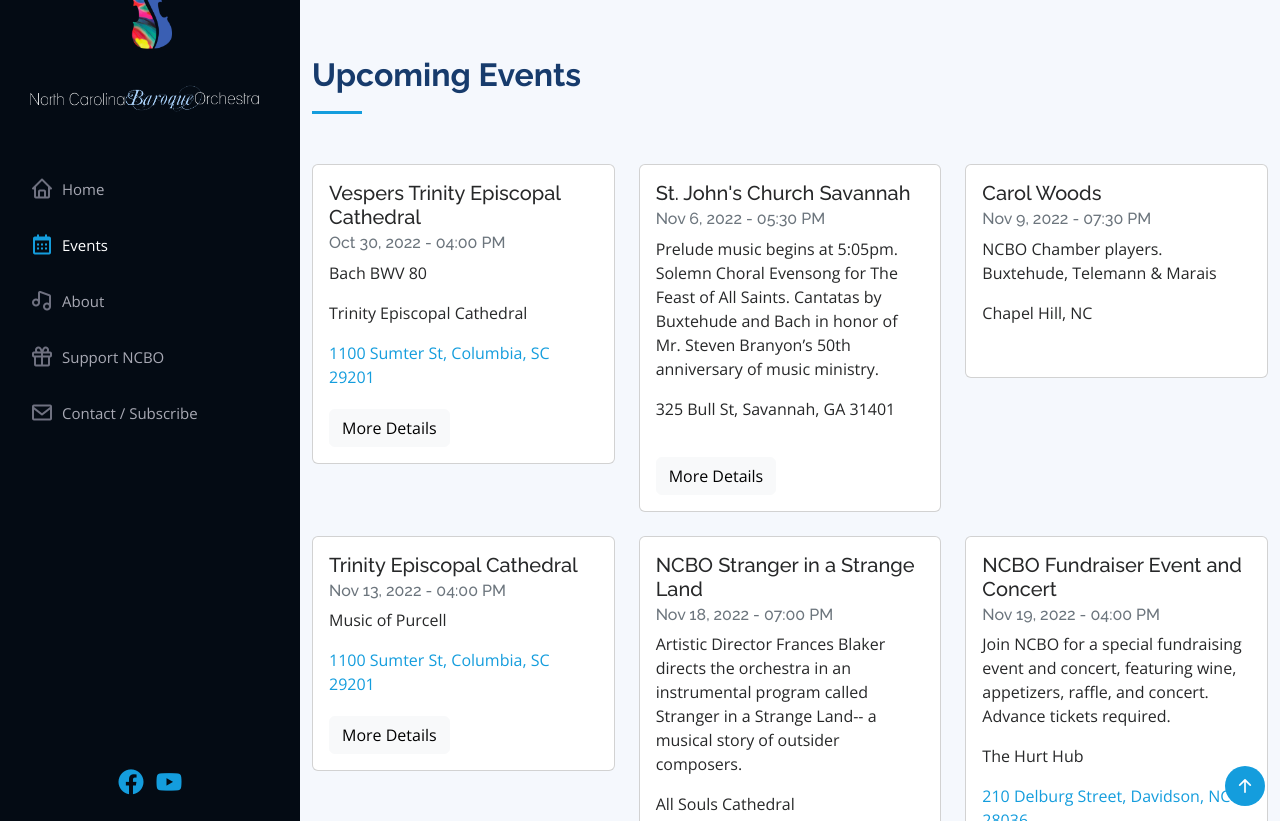
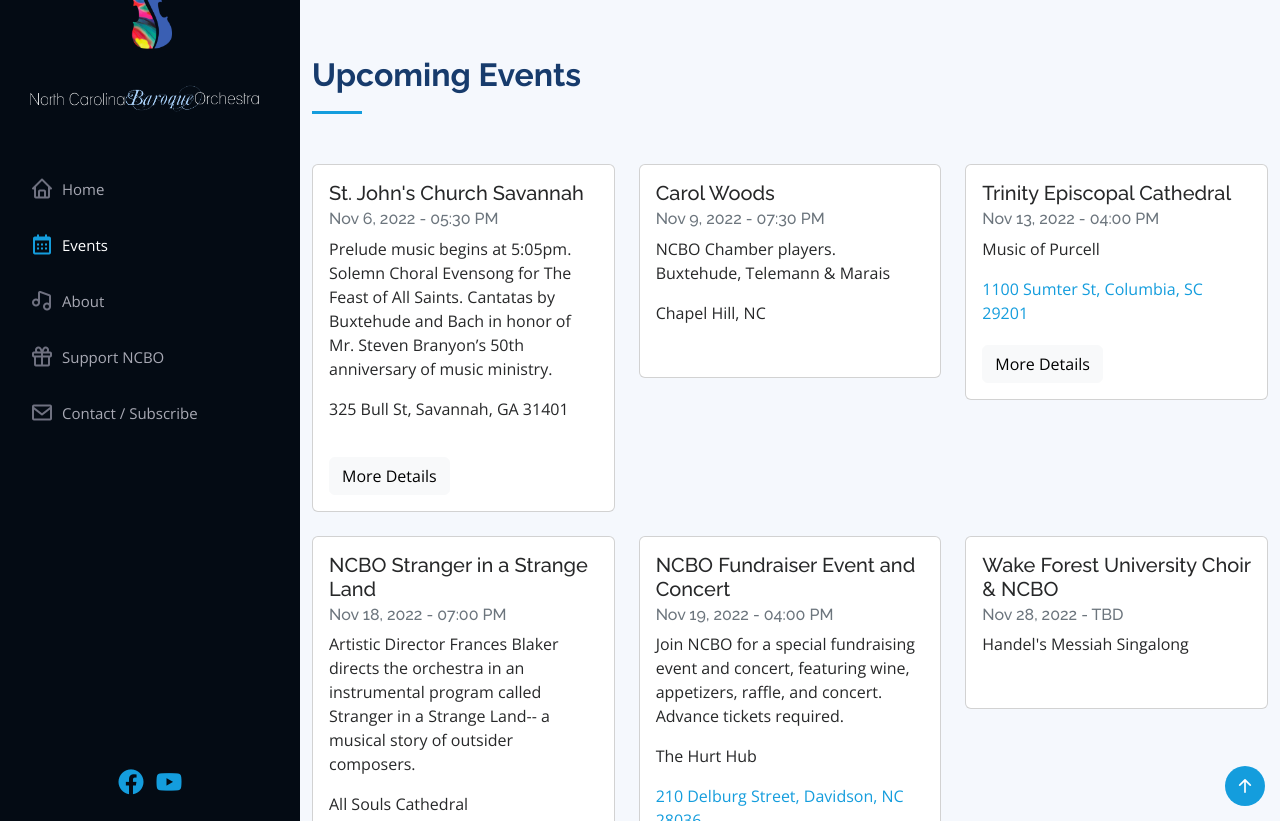
Before and after one commit to ncbaroqueorchestra/ncboweb, a Jekyll site: the page built from index.md, in a window 1280 px wide and 900 px high, scrolled down 825 px, cut to the strip 79-900 px from the top of the window. Built offline with Jekyll 4.4.1, drawn with Linux system fonts in a browser that asks for light colours; comment, search, counter and statistics services are not loaded.

Commit message:
Updated NCBO events

```diff
--- a/_data/events.yml
+++ b/_data/events.yml
@@ -1,13 +1,3 @@
-- heading: Vespers Trinity Episcopal Cathedral
-  eventdate: Oct 30, 2022
-  eventtime: 04:00 PM
-  description: Bach BWV 80
-  venue: Trinity Episcopal Cathedral
-  address: 1100 Sumter St, Columbia, SC 29201
-  mapurl: https://goo.gl/maps/236md5jdBoqKY8AW7
-  ticketurl:
-  eventimageurl:
-  eventdetailsurl: https://www.trinitysc.org
 - heading: St. John's Church Savannah
   eventdate: Nov 6, 2022
   eventtime: 05:30 PM
@@ -109,3 +99,92 @@
   ticketurl:
   eventimageurl:
   eventdetailsurl:
+
+
+
+
+
+
+
+
+
+
+
+
+
+
+
+
+
+
+
+
+
+
+
+
+
+
+
+
+
+
+
+
+
+
+
+
+
+
+
+
+
+
+
+
+
+
+
+
+
+
+
+
+
+
+
+
+
+
+
+
+
+
+
+
+
+
+
+
+
+
+
+
+
+
+
+
+
+
+
+
+
+
+
+
+
+
+
+
+#NUM!
```
